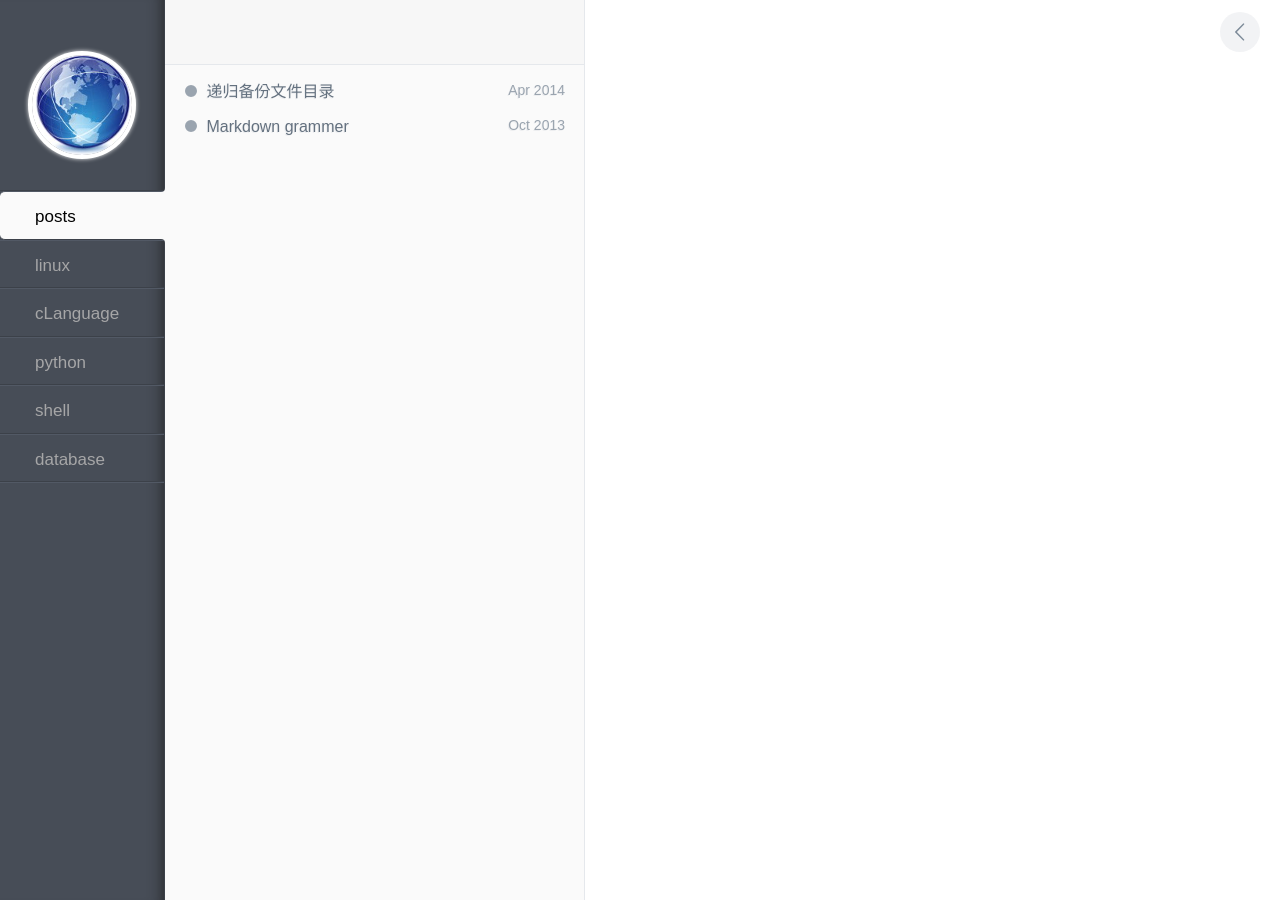
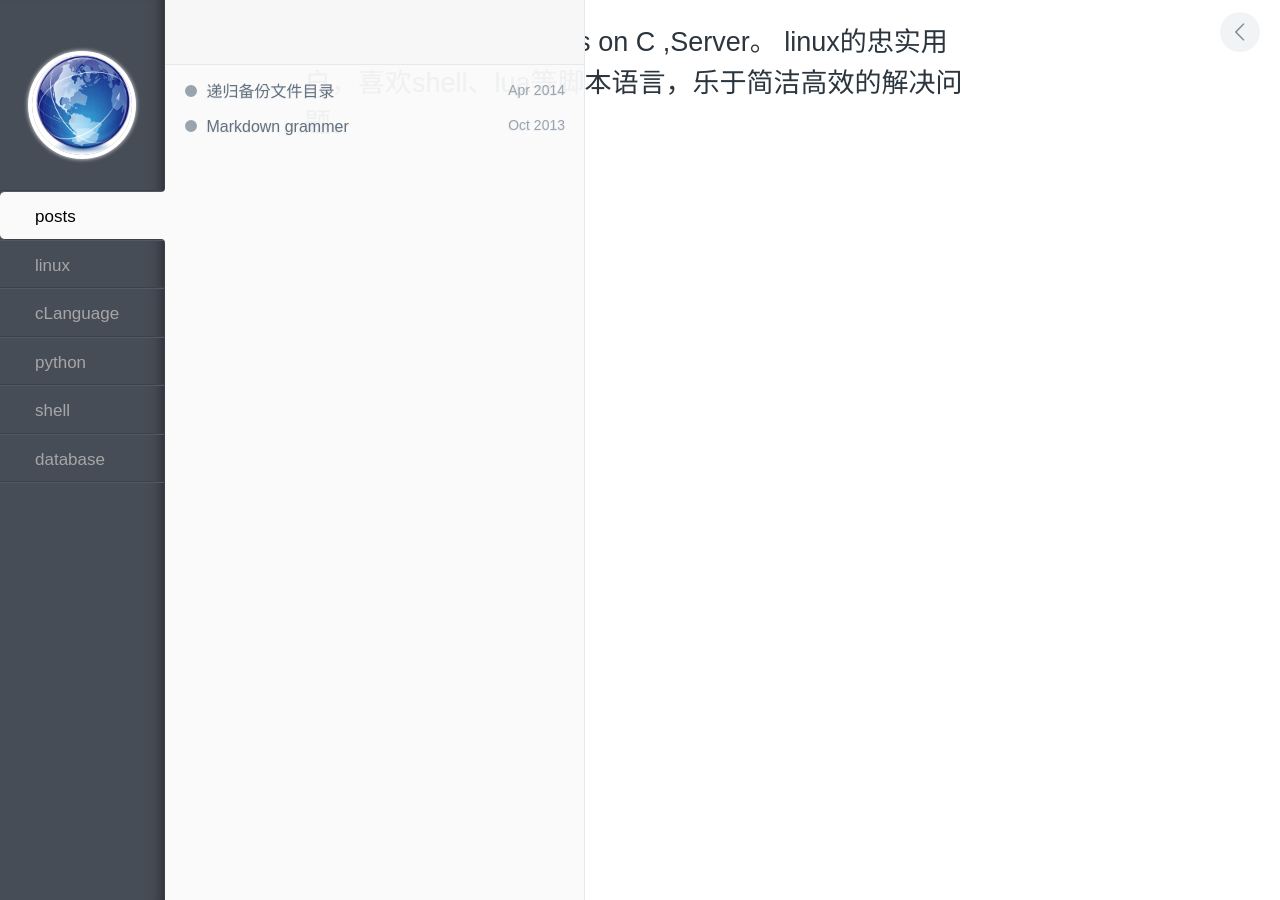
Before and after one commit to segcoredump/segdump.github.io, a Jekyll site: the page built from index.html, in a window 1280 px wide. Built offline with Jekyll 4.4.1, drawn with Linux system fonts in a browser that asks for light colours; nearby versions of some CDN libraries; library files that are not in the unit come from our copies; Markdown is read by kramdown in place of the engine named in the settings; the list of posts is cut into pages by our own code.

Commit message:
about me

```diff
--- a/_config.yml
+++ b/_config.yml
@@ -11,4 +11,6 @@ github: segment
 pygments: true
 safe: true
 paginate: 20
-about:
+about: "Focus on C ,Server。
+
+linux的忠实用户，喜欢shell、lua等脚本语言，乐于简洁高效的解决问题。"
--- a/index.html
+++ b/index.html
@@ -5,4 +5,6 @@
 
 <article id="post__content">
   <h2 id="post__title">segment dump。
+Focus on C ,Server。
+linux的忠实用户，喜欢shell、lua等脚本语言，乐于简洁高效的解决问题。</h2>
 </article> <!-- end #post__content -->
```
